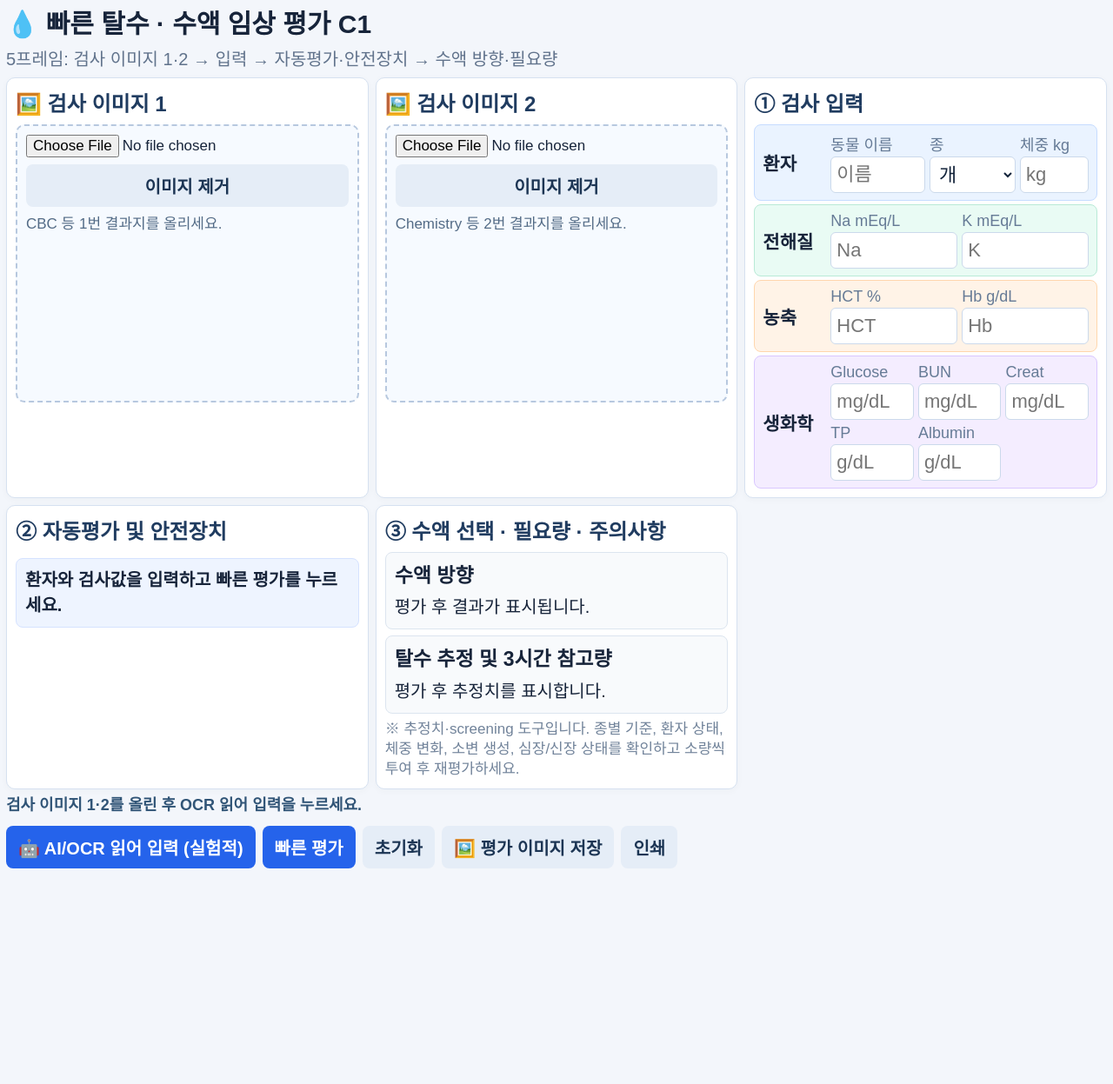
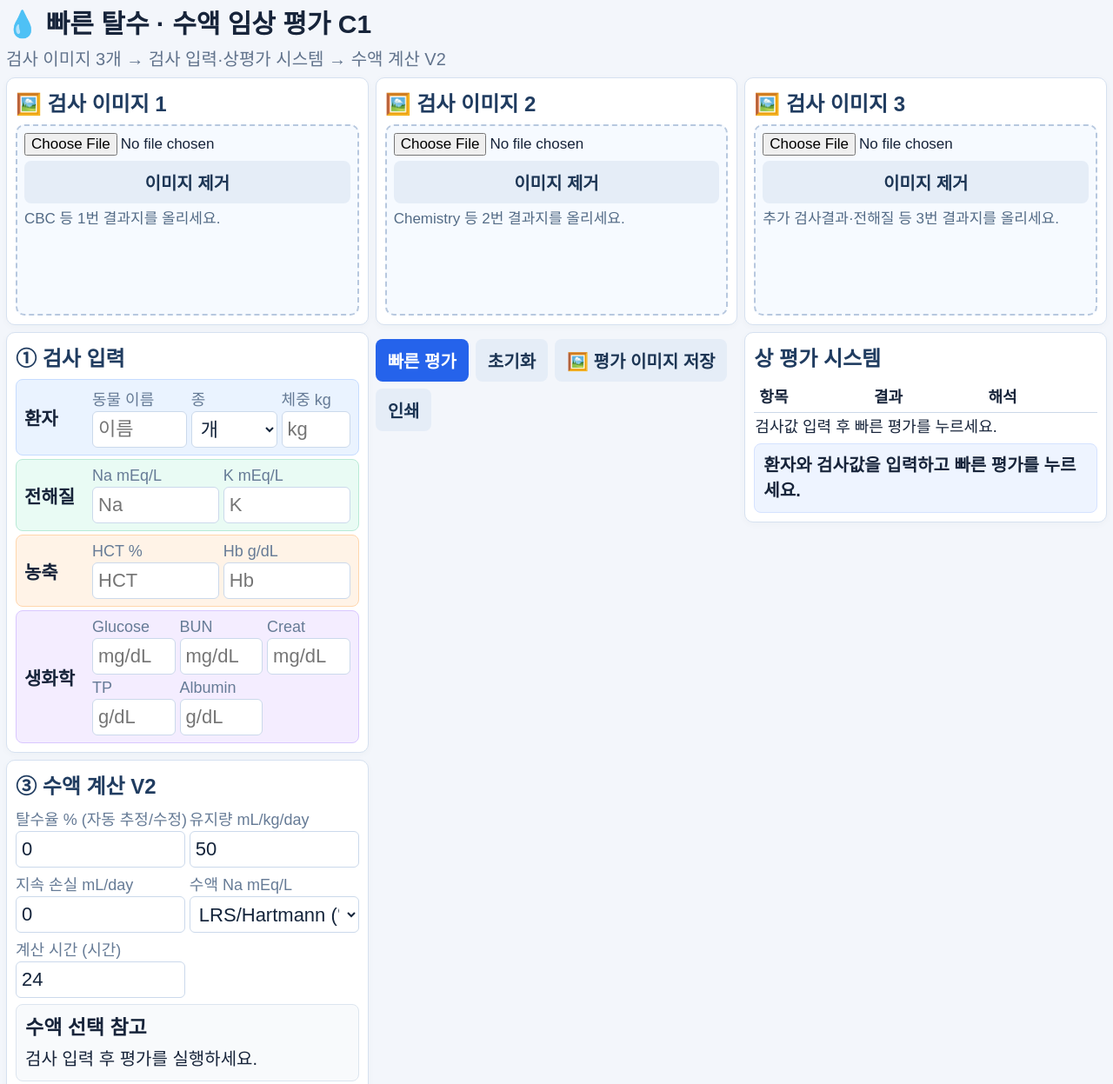
Before and after one commit to yurmgirl-oss/pet-hospital-reception, a plain HTML site: page public/c1.html in a window 1280 px wide. Shown: the part 4-1251 px from the top of the page at 87% size. Before the commit the page ends 1018 px from the top, so only its background shows below. Drawn offline with Linux system fonts and the light colour scheme.

Commit message:
Add files via upload

```diff
--- a/public/c1.html
+++ b/public/c1.html
@@ -3,7 +3,7 @@
 <style>
 *{box-sizing:border-box}body{margin:0;background:#f3f6fb;color:#17243a;font-family:Arial,'Malgun Gothic',sans-serif;padding:7px}
 h1{font-size:30px;margin:0 0 5px} .sub{color:#61738c;font-size:20px;margin-bottom:8px}
-.layout{display:grid;grid-template-columns:.72fr .72fr 1.05fr 1fr 1.08fr;gap:8px;align-items:stretch}
+.layout{display:grid;grid-template-columns:repeat(3,minmax(0,1fr));gap:8px;align-items:start}
 .frame{border:1px solid #d6e1f0;border-radius:10px;padding:10px;box-shadow:0 2px 8px #20334a08;min-width:0;background:#fff}
  .framehead{font-size:24px;font-weight:800;margin:0 0 8px;color:#203c60}
 .input-groups{display:grid;grid-template-columns:1fr;gap:4px}
@@ -18,14 +18,14 @@ h1{font-size:30px;margin:0 0 5px} .sub{color:#61738c;font-size:20px;margin-botto
 .results{display:grid;grid-template-columns:repeat(2,minmax(0,1fr));gap:6px}.metric{border:1px solid #d8e4f2;background:#f8fbff;border-radius:8px;padding:8px} .metric .name{font-size:18px;color:#66809c} .metric .value{font-size:26px;font-weight:800;margin:3px 0} .metric .interpret{font-size:18px;color:#52677f}
 .summary{padding:10px;border-radius:8px;margin-top:7px;font-weight:700;line-height:1.45;background:#eef4ff;border:1px solid #d5e2ff;font-size:20px}.summary.warn{background:#fff7e8;border-color:#f2d59a;color:#744800}.summary.good{background:#eaf8f0;border-color:#b8e4c8;color:#14532d}
 .recommend{margin-top:7px;border-radius:8px;padding:10px;background:#f8fafc;border:1px solid #dce5ef;line-height:1.45;font-size:20px}.recommend h3{font-size:23px;margin:0 0 5px} .smallnote{font-size:17px;color:#71839a;line-height:1.35;margin-top:7px}
-.image-box{border:2px dashed #b7c8df;border-radius:10px;background:#f6faff;padding:10px;display:flex;flex-direction:column;gap:8px;min-height:320px}
-.image-box input[type=file]{font-size:17px;max-width:100%}.image-preview{width:100%;max-height:62vh;object-fit:contain;border-radius:8px;background:#fff;display:none}
+.image-box{border:2px dashed #b7c8df;border-radius:10px;background:#f6faff;padding:8px;display:flex;flex-direction:column;gap:6px;min-height:220px}
+.image-box input[type=file]{font-size:17px;max-width:100%}.image-preview{width:100%;max-height:38vh;object-fit:contain;border-radius:8px;background:#fff;display:none}
 .image-help{font-size:17px;line-height:1.4;color:#536b86}
-@media(max-width:1500px){.layout{grid-template-columns:1fr 1fr 1fr}.fields.chem{grid-template-columns:repeat(3,minmax(0,1fr))}}
+@media(max-width:1500px){.fields.chem{grid-template-columns:repeat(3,minmax(0,1fr))}}
 @media(max-width:950px){.layout{grid-template-columns:1fr 1fr}.fields.chem{grid-template-columns:repeat(3,minmax(0,1fr))}}
 @media print{body{background:white;padding:4px}.frame,.metric,.recommend{box-shadow:none}}
 </style></head><body>
-<h1>💧 빠른 탈수 · 수액 임상 평가 C1</h1><div class="sub">5프레임: 검사 이미지 1·2 → 입력 → 자동평가·안전장치 → 수액 방향·필요량</div>
+<h1>💧 빠른 탈수 · 수액 임상 평가 C1</h1><div class="sub">검사 이미지 3개 → 검사 입력·상평가 시스템 → 수액 계산 V2</div>
 <div class="layout">
 <section class="frame" id="imageFrame1"><div class="framehead">🖼️ 검사 이미지 1</div>
 <div class="image-box"><input id="labImageFile1" type="file" accept="image/*" onchange="loadLabImage(event,1)">
@@ -37,24 +37,34 @@ h1{font-size:30px;margin:0 0 5px} .sub{color:#61738c;font-size:20px;margin-botto
 <img id="labImagePreview2" class="image-preview" alt="검사 이미지 2">
 <button type="button" class="btn secondary" onclick="clearLabImage(2)">이미지 제거</button>
 <div class="image-help">Chemistry 등 2번 결과지를 올리세요.</div></div></section>
+<section class="frame" id="imageFrame3"><div class="framehead">🖼️ 검사 이미지 3</div>
+<div class="image-box"><input id="labImageFile3" type="file" accept="image/*" onchange="loadLabImage(event,3)">
+<img id="labImagePreview3" class="image-preview" alt="검사 이미지 3">
+<button type="button" class="btn secondary" onclick="clearLabImage(3)">이미지 제거</button>
+<div class="image-help">추가 검사결과·전해질 등 3번 결과지를 올리세요.</div></div></section>
 <section class="frame" id="inputFrame"><div class="framehead">① 검사 입력</div><div class="input-groups">
 <div class="input-group patientgrp"><div class="gtitle">환자</div><div class="fields patient"><div class="field"><label>동물 이름</label><input id="name" placeholder="이름"></div><div class="field"><label>종</label><select id="species"><option>개</option><option>고양이</option><option>토끼</option><option>기니피그</option><option>햄스터</option><option>데구</option><option>친칠라</option><option>페럿</option><option>앵무새</option><option>파충류</option><option>기타</option></select></div><div class="field"><label>체중 kg</label><input id="wt" type="number" step="0.001" placeholder="kg"></div></div></div>
 <div class="input-group electrogrp"><div class="gtitle">전해질</div><div class="fields electro"><div class="field"><label>Na mEq/L</label><input id="na" type="number" step="0.1" placeholder="Na"></div><div class="field"><label>K mEq/L</label><input id="k" type="number" step="0.1" placeholder="K"></div></div></div>
 <div class="input-group hctgrp"><div class="gtitle">농축</div><div class="fields hct"><div class="field"><label>HCT %</label><input id="hct" type="number" step="0.1" placeholder="HCT"></div><div class="field"><label>Hb g/dL</label><input id="hb" type="number" step="0.1" placeholder="Hb"></div></div></div>
 <div class="input-group chemgrp"><div class="gtitle">생화학</div><div class="fields chem"><div class="field"><label>Glucose</label><input id="glu" type="number" step="0.1" placeholder="mg/dL"></div><div class="field"><label>BUN</label><input id="bun" type="number" step="0.1" placeholder="mg/dL"></div><div class="field"><label>Creat</label><input id="cre" type="number" step="0.01" placeholder="mg/dL"></div><div class="field"><label>TP</label><input id="tp" type="number" step="0.01" placeholder="g/dL"></div><div class="field"><label>Albumin</label><input id="alb" type="number" step="0.01" placeholder="g/dL"></div></div></div>
 </div></section>
-<section class="frame"><div class="framehead">② 자동평가 및 안전장치</div><div class="results" id="metrics"></div><div class="summary" id="summary">환자와 검사값을 입력하고 빠른 평가를 누르세요.</div></section>
-<section class="frame"><div class="framehead">③ 수액 선택 · 필요량 · 주의사항</div><div class="recommend" id="fluid"><h3>수액 방향</h3>평가 후 결과가 표시됩니다.</div><div class="recommend" id="amount"><h3>탈수 추정 및 3시간 참고량</h3>평가 후 추정치를 표시합니다.</div><div class="smallnote">※ 추정치·screening 도구입니다. 종별 기준, 환자 상태, 체중 변화, 소변 생성, 심장/신장 상태를 확인하고 소량씩 투여 후 재평가하세요.</div></section>
+<div class="btns" style="margin:8px 0"><button type="button" class="btn" onclick="evaluateNow()">빠른 평가</button><button class="btn secondary" onclick="resetForm()">초기화</button><button class="btn secondary" onclick="saveAssessmentImage()">🖼️ 평가 이미지 저장</button><button class="btn secondary" onclick="window.print()">인쇄</button></div>
+<section class="frame" id="assessmentFrame"><div class="framehead">상 평가 시스템</div><table style="width:100%;border-collapse:collapse;font-size:18px"><thead><tr><th style="text-align:left;border-bottom:1px solid #ccd8e8;padding:6px">항목</th><th style="text-align:left;border-bottom:1px solid #ccd8e8;padding:6px">결과</th><th style="text-align:left;border-bottom:1px solid #ccd8e8;padding:6px">해석</th></tr></thead><tbody id="assessmentRows"><tr><td colspan="3">검사값 입력 후 빠른 평가를 누르세요.</td></tr></tbody></table><div class="summary" id="summary">환자와 검사값을 입력하고 빠른 평가를 누르세요.</div></section></section>
+<section class="frame" id="fluidFrame"><div class="framehead">③ 수액 계산 V2</div><div class="fields" style="grid-template-columns:repeat(2,minmax(0,1fr))">
+<div class="field"><label>탈수율 % (자동 추정/수정)</label><input id="dehydPct" type="number" step="0.5" value="0"></div><div class="field"><label>유지량 mL/kg/day</label><input id="maintRate2" type="number" value="50"></div>
+<div class="field"><label>지속 손실 mL/day</label><input id="ongoingLoss" type="number" value="0"></div><div class="field"><label>수액 Na mEq/L</label><select id="fluidNa"><option value="130">LRS/Hartmann (약 130)</option><option value="154">0.9% NS (154)</option><option value="140">Plasma-Lyte (약 140)</option><option value="0">D5W (free-water; resuscitation 아님)</option><option value="custom">직접 입력</option></select></div>
+<div class="field" id="customNaWrap" style="display:none"><label>Custom 수액 Na</label><input id="customNa2" type="number" value="0"></div><div class="field"><label>계산 시간 (시간)</label><input id="calcHours" type="number" value="24"></div></div>
+<div class="recommend" id="fluid"><h3>수액 선택 참고</h3>검사 입력 후 평가를 실행하세요.</div><div class="recommend" id="amount"><h3>수액 필요량 계산</h3>평가 후 계산됩니다.</div><div class="smallnote">※ V2 간이 계산: deficit + 유지량 + 지속 손실. 자동 계산량은 처방 확정치가 아니며, 쇼크·심장/신장질환·전해질 이상·특수동물은 개별 계획 및 재평가가 필요합니다.</div></section>
 </div>
-<div id="ocrStatus" class="smallnote" style="font-size:18px;font-weight:700;min-height:28px;margin:6px 0;color:#315577">검사 이미지 1·2를 올린 후 OCR 읽어 입력을 누르세요.</div>
-<div class="btns"><button type="button" class="btn" onclick="readImagesOCR()">🤖 AI/OCR 읽어 입력 (실험적)</button><button class="btn" onclick="evaluateNow()">빠른 평가</button><button class="btn secondary" onclick="resetForm()">초기화</button><button class="btn secondary" onclick="saveAssessmentImage()">🖼️ 평가 이미지 저장</button><button class="btn secondary" onclick="window.print()">인쇄</button></div>
+<div id="ocrStatus" class="smallnote" style="font-size:18px;font-weight:700;min-height:28px;margin:6px 0;color:#315577">검사 이미지 1·2·3을 올린 후 OCR 읽어 입력을 누르세요.</div>
+<div class="btns"><button type="button" class="btn" onclick="readImagesOCR()">🤖 OCR 읽어 입력 (실험적)</button></div>
 
 <script>
 const $=id=>document.getElementById(id),num=id=>parseFloat($(id).value),val=id=>$(id).value;
 function loadLabImage(event,slot){const file=event.target.files?.[0];if(!file)return;const preview=$('labImagePreview'+slot);preview.src=URL.createObjectURL(file);preview.style.display='block';}
 function clearLabImage(slot){const preview=$('labImagePreview'+slot);if(preview.src)URL.revokeObjectURL(preview.src);preview.removeAttribute('src');preview.style.display='none';$('labImageFile'+slot).value='';}
 async function readImagesOCR(){
- const status=$('ocrStatus');if(!status){alert('OCR 상태 표시 영역을 찾을 수 없습니다.');return;}const files=[$('labImageFile1').files[0],$('labImageFile2').files[0]].filter(Boolean);
+ const status=$('ocrStatus');if(!status){alert('OCR 상태 표시 영역을 찾을 수 없습니다.');return;}const files=[$('labImageFile1').files[0],$('labImageFile2').files[0],$('labImageFile3').files[0]].filter(Boolean);
  if(!files.length){alert('검사 이미지 1 또는 2를 먼저 올려주세요.');return;}
  status.textContent='OCR 엔진을 불러오는 중… (인터넷 연결 필요)';
  try{
@@ -92,7 +102,10 @@ function evaluateNow(){
  if(renalFlag)alerts.push('BUN/Creatinine 상승: 신전성 관류저하와 신장 손상 감별. 과수액 위험이 있어 소량 투여 후 재평가/소변량 확인 권고.');
  if(na>150)alerts.push('Na 상승: 수분 결핍 가능. 안정화 후 Na 교정 속도를 계획하고 급격한 교정 피하기.');if(na<135)alerts.push('Na 낮음: 원인·증상·발생 기간 확인; 자동 수액/Na 교정 처방 금지.');
  const results=[['Calculated Osmolality',calc.toFixed(1),osm],['Effective Osmolality',eff.toFixed(1),eff>320?'높음':eff>300?'상승/경계':'참고'],['Na',na.toFixed(1),naTxt],['K',k>0?k.toFixed(1):'—',kHigh?'높음 — K 함유 수액 주의':kLow?'낮음':'입력값 참고'],['Hb',hb>0?hb.toFixed(1):'—',hbHigh?'농축 가능':'종별 기준 참고'],['HCT',hct>0?hct+'%':'—',hctHigh?'농축 가능':'종별 기준 참고'],['BUN',bun>0?bun.toFixed(1):'—',bun>=40?'높음 — 관류/신장 감별':bun>=30?'증가 가능':'참고'],['Creatinine',cre>0?cre.toFixed(2):'—',cre>=3?'상당히 상승':cre>=2?'상승 가능':'참고'],['TP / Albumin',`${tp>0?tp.toFixed(2):'—'} / ${alb>0?alb.toFixed(2):'—'}`,tpHigh||albHigh?'농축 가능':'농축 근거 제한']];
- $('metrics').innerHTML=results.map(x=>`<div class="metric"><div class="name">${x[0]}</div><div class="value">${x[1]}</div><div class="interpret">${x[2]}</div></div>`).join('');
+ $('metrics')?.remove();
+ const rows=[['Calculated Osmolality',calc.toFixed(1),osm],['Effective Osmolality',eff.toFixed(1),eff>320?'높음':eff>300?'상승/경계':'참고'],['Na',na.toFixed(1),naTxt],['HCT',hct>0?hct+'%':'—',hctHigh?'혈액 농축 가능성':'종별 기준 참고'],['TP',tp>0?tp.toFixed(2):'—',tpHigh?'농축 가능성':'참고'],['Albumin',alb>0?alb.toFixed(2):'—',albHigh?'상대적 농축 가능':'참고'],['BUN',bun>0?bun.toFixed(1):'—',bun>=40?'관류 저하 또는 azotemia 감별':bun>=30?'증가 가능':'참고'],['예상 탈수 %',estimatedPct+'%',estimatedPct>0?'농축 패턴 기반 추정치 · 임상 확인':'검사값만으로 추정 근거 제한'],['종합',suspicion,concentration>=2?'탈수/혈액농축 의심':'임상 소견과 함께 판단']];
+ $('assessmentRows').innerHTML=rows.map(r=>`<tr><td style="border-bottom:1px solid #e0e8f2;padding:6px;font-weight:700">${r[0]}</td><td style="border-bottom:1px solid #e0e8f2;padding:6px">${r[1]}</td><td style="border-bottom:1px solid #e0e8f2;padding:6px">${r[2]}</td></tr>`).join('');
+ $('dehydPct').value=estimatedPct;
  let cls=concentration>=2?'warn':concentration===1?'warn':'good';$('summary').className='summary '+cls;$('summary').innerHTML=`<b>${name?name+' · ':''}종합: ${suspicion}</b><br>탈수율을 검사값으로 정확히 산출할 수는 없으며, 이 화면은 농축 패턴 기반의 대략적 screening estimate입니다.${alerts.length?'<br><br>'+alerts.map(a=>'⚠ '+a).join('<br>'):'<br>뚜렷한 추가 안전 경고는 입력값 기준으로 감지되지 않았습니다.'}`;
  let fluid;
  if(kHigh){fluid='<b>우선 방향:</b> K 상승이 확인되면 하트만/LRS를 자동 선택하지 마세요. 우선 K 없는 balanced crystalloid(예: Plasma-Lyte 계열, 제품별 전해질 확인) 또는 상황에 따라 NS를 검토하되, 고Na·산염기·염소 상태까지 고려해 선택. K 재검 및 ECG/소변생성 평가가 중요.'}
@@ -101,10 +114,10 @@ function evaluateNow(){
  else if(severeRenal){fluid='<b>우선 방향:</b> 신장수치 상당히 상승. 탈수/저관류가 확인되면 isotonic crystalloid를 소량씩 투여하고 체중·호흡·소변생성·재검으로 반응 평가. 과수액 위험 때문에 3시간 계산량을 그대로 투여하지 말고 재평가 단위로 나누기. K 포함 수액은 K 결과 확인 후.'}
  else if(renalFlag){fluid='<b>우선 방향:</b> BUN/Creatinine 상승으로 신전성 탈수와 신장질환 감별. 탈수/저관류가 의심되면 balanced crystalloid가 일반적 고려지만, K 상승 시 K 포함 수액은 피하거나 신중히 선택. 소량 투여 후 재평가 권고.'}
  else{fluid='<b>우선 방향:</b> 탈수/혈액농축 의심 시 일반적으로 balanced isotonic crystalloid(하트만/LRS 등)를 우선 고려. NS는 특정 적응증(저염소성 알칼리증 등)에서 고려. D5W 단독은 혈관내 volume 보충용이 아니며, Hartmann+D5는 혈당과 목적을 확인해 선택.'}
- fluid+='<br><br><b>Hetastarch:</b> routine 탈수 보충용으로 권하지 않음. 신장/응고 위험 때문에 선택적 적응증에서 담당 수의사가 위험-편익 판단.';$('fluid').innerHTML='<h3>수액 선택 안전 참고</h3>'+fluid;
+ fluid+='<br><br><b>선택 수액 Na:</b> '+($('fluidNa').value==='custom'?($('customNa2').value||'미입력'):$('fluidNa').value)+' mEq/L (Na 차이 및 교정 계획 검토)<br><br><b>Hetastarch:</b> routine 탈수 보충용으로 권하지 않음. 신장/응고 위험 때문에 선택적 적응증에서 담당 수의사가 위험-편익 판단.';$('fluid').innerHTML='<h3>수액 선택 안전 참고</h3>'+fluid;
  const pctText=estimatedPct>0?`<b>대략적 탈수 추정:</b> ${estimatedPct}% (검사 농축 패턴 기반의 넓은 screening band, 확정치 아님).<br><b>추정 손실량:</b> ${deficit.toFixed(0)} mL (${(deficit/w).toFixed(1)} mL/kg).`:'<b>탈수 추정:</b> 입력된 농축 패턴만으로는 탈수율 추정 근거가 약함. 임상 탈수 징후와 체중 변화로 판단.';
  let safety3=threeHour;if(renalFlag||kHigh||na>150||na<135)safety3=Math.min(threeHour,maint3+deficit3);
- $('amount').innerHTML='<h3>탈수 손실량 및 3시간 참고량</h3>'+pctText+`<br><b>3시간 유지량 참고:</b> ${maint3.toFixed(1)} mL (간이 유지율 ${maintenanceRate} mL/kg/day 기준).<br><b>안정 환자 3시간 참고 투여량:</b> ${safety3.toFixed(1)} mL = 3시간 유지량 + 추정 부족량의 10% (${deficit3.toFixed(1)} mL).<br><b>시간당 평균:</b> ${(safety3/3).toFixed(1)} mL/h.<br><br><b>안전:</b> 이 수치는 안정 환자에서 보수적 참고치일 뿐. 쇼크/저혈량은 별도 perfusion-based resuscitation; 신장/심장 환자·고Na/저Na·특수동물은 그대로 투여하지 말고 분할 투여 및 1–3시간 내 재평가. 지속손실은 별도 추가.`;
+ const dPct=Math.max(0,Number($('dehydPct').value)||0),rate2=Math.max(0,Number($('maintRate2').value)||50),loss2=Math.max(0,Number($('ongoingLoss').value)||0),hours2=Math.max(1,Number($('calcHours').value)||24),def2=w*dPct/100*1000,maintDay=w*rate2,periodMaint=maintDay*hours2/24,periodLoss=loss2*hours2/24,total2=def2+periodMaint+periodLoss; $('amount').innerHTML='<h3>수액 필요량 계산 V2</h3><b>탈수 부족량:</b> '+def2.toFixed(1)+' mL ('+dPct.toFixed(1)+'% × '+w+' kg)<br><b>유지량:</b> '+maintDay.toFixed(1)+' mL/day; 기간 유지량 '+periodMaint.toFixed(1)+' mL<br><b>지속 손실:</b> '+loss2.toFixed(1)+' mL/day; 기간 손실 '+periodLoss.toFixed(1)+' mL<br><b>총 '+hours2+'시간 계산량:</b> '+total2.toFixed(1)+' mL<br><b>시간당 평균:</b> '+(total2/hours2).toFixed(1)+' mL/h<br><br><b>참고:</b> deficit을 기간 내 전량 교정한다는 단순 계산입니다. 실제 속도/기간은 관류, Na, K, 신장·심장 상태, 지속손실 및 재평가에 따라 조정하세요. 쇼크 환자는 별도 bolus/resuscitation protocol.';
 }
 
 function saveAssessmentImage(){
@@ -115,13 +128,14 @@ function saveAssessmentImage(){
  const clone=target.cloneNode(true);
  clone.querySelectorAll('input,select').forEach(el=>{const wrap=el.parentElement;const lab=wrap.querySelector('label')?.textContent||el.id;const value=el.tagName==='SELECT'?el.options[el.selectedIndex].text:el.value;const repl=document.createElement('div');repl.style.cssText='font-size:10px;padding:2px 3px;border:1px solid #ddd;border-radius:4px;background:white;min-height:18px';repl.textContent=(lab+' : '+(value||'—'));el.replaceWith(repl)});
  const css=document.querySelector('style').textContent;
- const html=`<div xmlns="http://www.w3.org/1999/xhtml"><style>${css}body{padding:12px;background:#f3f6fb}.layout{width:1500px;grid-template-columns:.72fr .72fr 1.05fr 1fr 1.08fr}</style><h2 style="font: bold 20px Arial; margin:0 0 8px">💧 C1 빠른 탈수·수액 평가 · ${patient}</h2>${clone.outerHTML}<div style="font-size:10px;color:#666;margin-top:8px">Screening 참고 결과 · 종별 기준 및 환자 상태 확인 후 처치 결정</div></div>`;
+ const html=`<div xmlns="http://www.w3.org/1999/xhtml"><style>${css}body{padding:12px;background:#f3f6fb}.layout{width:1500px;grid-template-columns:repeat(3,minmax(0,1fr))}</style><h2 style="font: bold 20px Arial; margin:0 0 8px">💧 C1 빠른 탈수·수액 평가 · ${patient}</h2>${clone.outerHTML}<div style="font-size:10px;color:#666;margin-top:8px">Screening 참고 결과 · 종별 기준 및 환자 상태 확인 후 처치 결정</div></div>`;
  const svg=`<svg xmlns="http://www.w3.org/2000/svg" width="1540" height="900"><foreignObject width="100%" height="100%">${html}</foreignObject></svg>`;
  const blob=new Blob([svg],{type:'image/svg+xml;charset=utf-8'}),url=URL.createObjectURL(blob),img=new Image();
  img.onload=()=>{const canvas=document.createElement('canvas');canvas.width=1540;canvas.height=Math.max(720,Math.ceil(img.height*1240/img.width));const ctx=canvas.getContext('2d');ctx.fillStyle='#f3f6fb';ctx.fillRect(0,0,canvas.width,canvas.height);ctx.drawImage(img,0,0,canvas.width,canvas.height);canvas.toBlob(b=>{if(!b){alert('이미지 생성에 실패했습니다. 인쇄 기능을 사용해주세요.');URL.revokeObjectURL(url);return;}const a=document.createElement('a');a.href=URL.createObjectURL(b);a.download=`C1_${patient}_${new Date().toISOString().slice(0,10)}.png`;a.click();setTimeout(()=>URL.revokeObjectURL(a.href),1000);URL.revokeObjectURL(url);},'image/png')};
  img.onerror=()=>{URL.revokeObjectURL(url);alert('이 브라우저에서 이미지 저장을 지원하지 못했습니다. 인쇄 기능을 이용해주세요.');};img.src=url;
 }
 
-function resetForm(){document.querySelectorAll('input').forEach(i=>i.value='');$('species').selectedIndex=0;$('metrics').innerHTML='';$('summary').innerHTML='환자와 검사값을 입력하고 빠른 평가를 누르세요.';$('summary').className='summary';$('fluid').innerHTML='<h3>수액 선택 안전 참고</h3>평가 후 결과가 표시됩니다.';$('amount').innerHTML='<h3>탈수 손실량 및 3시간 참고량</h3>평가 후 추정치를 표시합니다.'}
+$('fluidNa').addEventListener('change',()=>{$('customNaWrap').style.display=$('fluidNa').value==='custom'?'block':'none';});['dehydPct','maintRate2','ongoingLoss','calcHours','customNa2'].forEach(id=>$(id).addEventListener('input',()=>{if($('summary').textContent.includes('종합:'))evaluateNow();}));
+function resetForm(){document.querySelectorAll('input').forEach(i=>i.value='');[1,2,3].forEach(clearLabImage);$('dehydPct').value=0;$('maintRate2').value=50;$('ongoingLoss').value=0;$('calcHours').value=24;$('fluidNa').value='130';$('species').selectedIndex=0;$('assessmentRows').innerHTML='<tr><td colspan="3">검사값 입력 후 빠른 평가를 누르세요.</td></tr>'; $('summary').innerHTML='환자와 검사값을 입력하고 빠른 평가를 누르세요.';$('summary').className='summary';$('fluid').innerHTML='<h3>수액 선택 참고</h3>검사 입력 후 평가를 실행하세요.';$('amount').innerHTML='<h3>수액 필요량 계산 V2</h3>평가 후 계산됩니다.';$('ocrStatus').textContent='검사 이미지 1·2·3을 올린 후 OCR 읽어 입력을 누르세요.'}
 
 </script></body></html>
```
